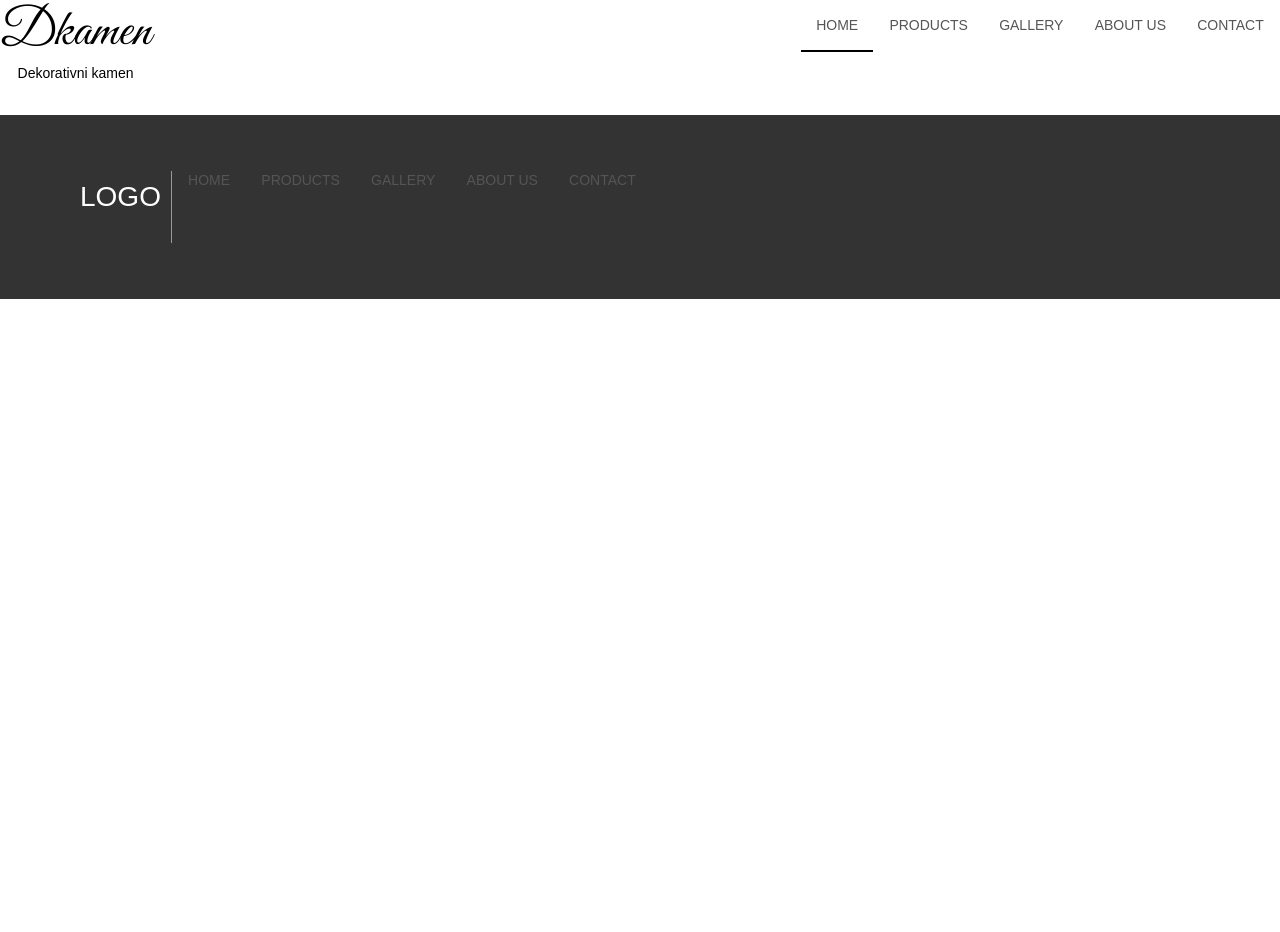
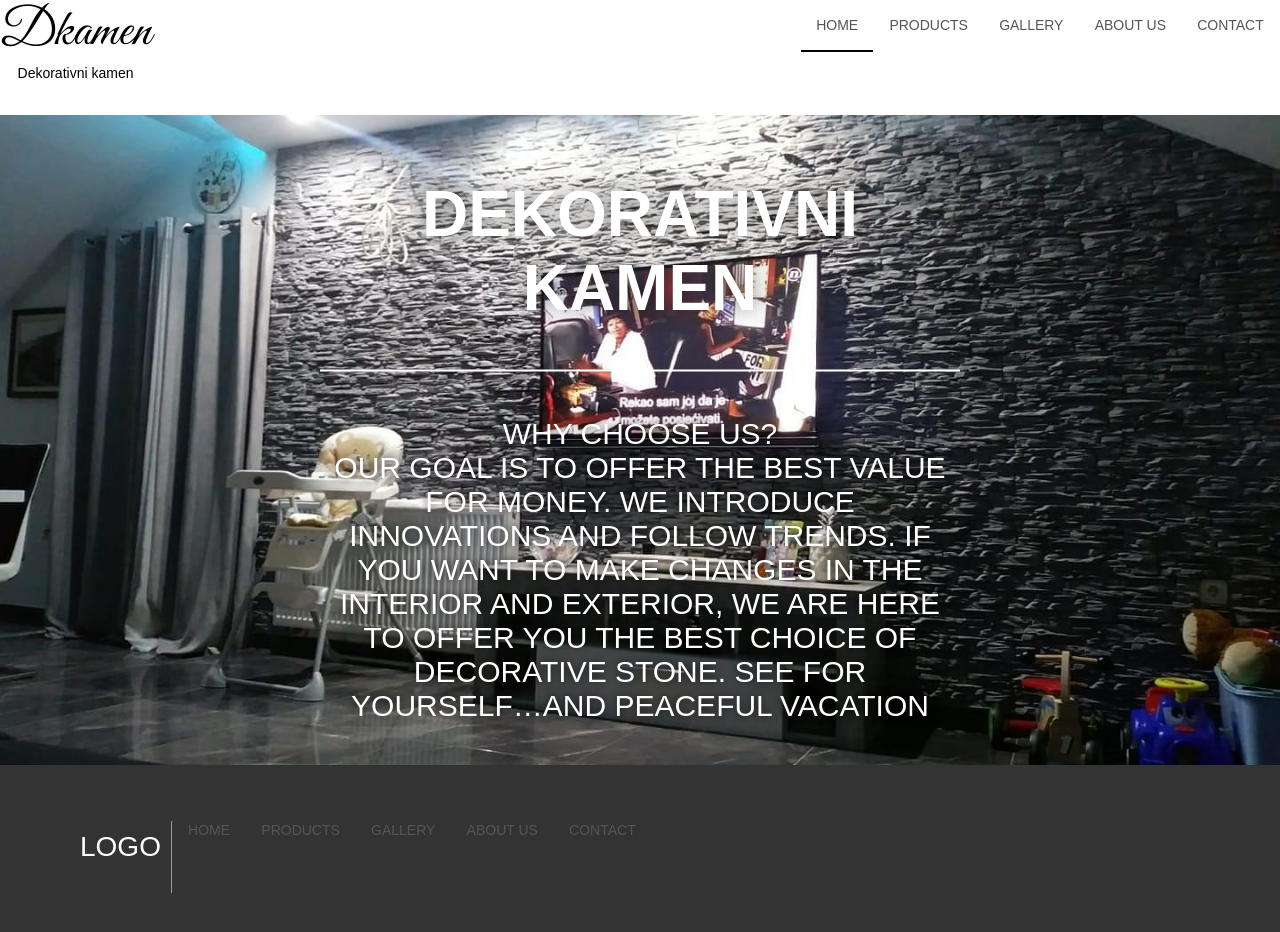
Before and after one commit to atokic/HCI, a Gatsby site: page / in a window 1280 px wide. Before the commit the page ends 800 px from the top, so only its background shows below. Built offline with nearby package versions, Linux system fonts and the light colour scheme; Gatsby itself is replaced by a stand-in of ours.

Commit message:
Creating PageContent

```diff
--- /dev/null
+++ b/src/components/ImageContainer/index.js
@@ -0,0 +1,11 @@
+import React from 'react'
+import styles from './style.module.css'
+import ImageParagraph from '../../components/ImageParagraph'
+
+const ImageContainer = () => <section className={styles.ImageContainer}>
+    <ImageParagraph />
+    <ImageParagraph />
+    <ImageParagraph />
+</section>
+
+export default ImageContainer
--- /dev/null
+++ b/src/components/ImageParagraph/index.js
@@ -0,0 +1,8 @@
+import React from 'react'
+import styles from './style.module.css'
+
+const ImageParagraph = () => <section className={styles.imageParagraph}>
+
+</section>
+
+export default ImageParagraph
--- /dev/null
+++ b/src/components/TitleImage/index.js
@@ -0,0 +1,16 @@
+import React from 'react'
+
+import styles from './style.module.css'
+
+const TitleImage = () => (
+  <section className={styles.titleImage}>
+    <div>
+      <h1>Dekorativni Kamen</h1>
+      <p>Why choose us?<br/>
+      Our goal is to offer the best value for money. We introduce innovations and follow trends.
+ If you want to make changes in the interior and exterior, we are here to offer you the best choice of decorative stone. See for yourself…and peaceful vacation</p>
+    </div>
+  </section>
+)
+
+export default TitleImage
--- /dev/null
+++ b/src/components/TitleImage/style.module.css
@@ -0,0 +1,36 @@
+.titleImage {
+    height: 650px;
+    width: 100%;
+    position: relative;
+    background: url("../../images/cover.jpg") no-repeat center center;
+    background-size: cover;
+}
+
+.titleImage > div {
+    width: fit-content;
+    height: fit-content;
+    display: flex;
+    flex-flow: column;
+    background: transparent;
+    position: absolute;
+    top: 50%;
+    left: 50%;
+    transform: translateX(-50%) translateY(-50%);
+    text-align: center;
+    color: white;
+    text-transform: uppercase;
+}
+
+.titleImage h1 {
+    font-size: 64px;
+    text-shadow: 0 0 20px rgba(0, 0, 0, 0.5);
+    margin-bottom: 45px;
+}
+
+.titleImage p {
+    font-size: 30px;
+    text-shadow: 0 0 10px rgba(0, 0, 0, 0.8);
+    padding: 45px 12px;
+    margin: 0;
+    border-top: 2.5px solid #FFF;
+}
--- /dev/null
+++ b/src/modules/PageContent/index.js
@@ -0,0 +1,9 @@
+import React from 'react'
+import styles from './style.module.css'
+import ImageContainer from '../../components/ImageContainer'
+
+const PageContent = () => <section className={styles.pageContent}>
+        <ImageContainer />
+</section>
+
+export default PageContent
--- /dev/null
+++ b/src/modules/TitlePage/index.js
@@ -0,0 +1,12 @@
+import React from 'react'
+
+import TitleImage from '../../components/TitleImage'
+import styles from './style.module.css'
+
+const TitlePage = () => (
+    <section className={styles.titlePage}>
+        <TitleImage />
+    </section>
+)
+
+export default TitlePage
--- a/src/pages/index.js
+++ b/src/pages/index.js
@@ -1,10 +1,13 @@
 import React from "react"
 
 import HeaderFooterLayout from "../layouts/headerFooter"
+import TitlePage from '../modules/TitlePage'
+import PageContent from "../modules/PageContent"
 
 const IndexPage = () => (
   <HeaderFooterLayout activeTab="Home">
-    {/* Body components here! */}
+    <TitlePage />
+    <PageContent />
   </HeaderFooterLayout>
 )
 
```
Also changed, not shown: src/components/DiscountContainer/index.js (added), src/components/DiscountContainer/style.module.css (added), src/components/ImageContainer/style.module.css (added), src/components/ImageParagraph/style.module.css (added), src/images/cover.jpg (added), src/modules/PageContent/style.module.css (added), src/modules/TitlePage/style.module.css (added).
